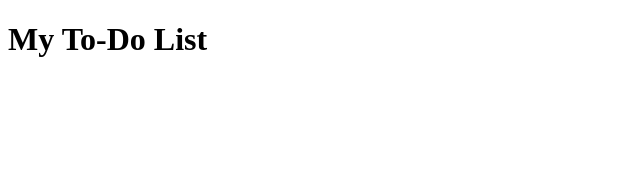
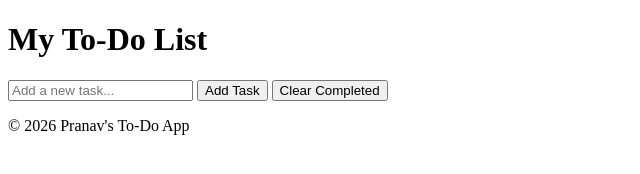
Before and after one commit to pranav162074/todolist, a plain HTML site: page index.html in a window 1280 px wide. Shown: the whole page, without its empty margins (0-640 px from the left). Drawn offline with Linux system fonts and the light colour scheme.

Commit message:
Initial HTML commits

```diff
--- a/index.html
+++ b/index.html
@@ -7,5 +7,15 @@
 </head>
 <body>
     <h1>My To-Do List</h1>
+    <div id="todo-app">
+        <input type="text" id="new-task" placeholder="Add a new task...">
+        <button id="add-task-btn">Add Task</button>
+        <button id="clear-completed-btn">Clear Completed</button>
+        <ul id="task-list"></ul>
+    </div>
 </body>
+<footer>
+    <p>© 2026 Pranav's To-Do App</p>
+    <script src="app.js"></script>
+</footer>
 </html>
```
